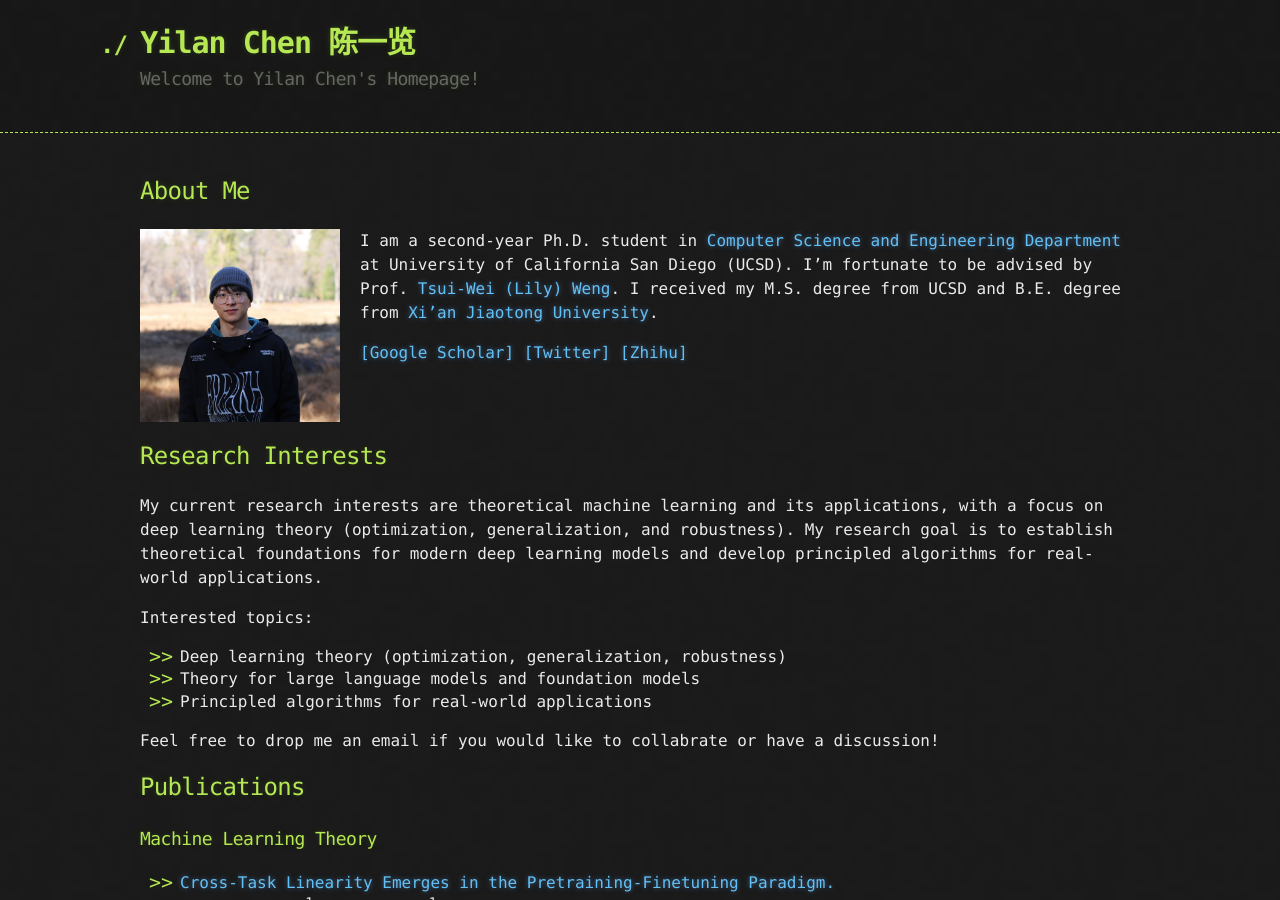
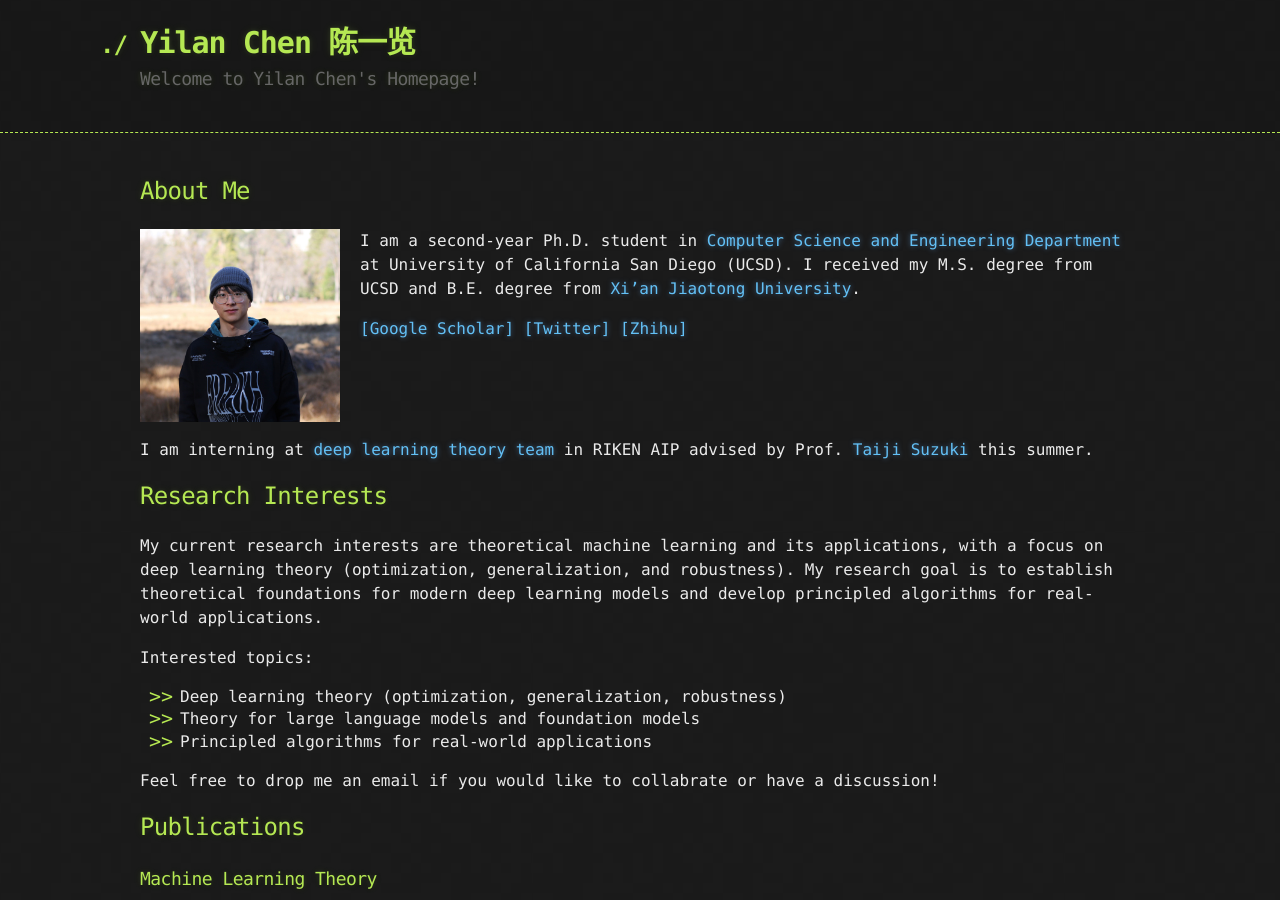
Before and after one commit to yilanchen6/yilanchen6.github.io, a Jekyll site: the page built from index.md, in a window 1280 px wide and 900 px high. Built offline with Jekyll 4.4.1, drawn with Linux system fonts in a browser that asks for light colours.

Commit message:
Update index.md

```diff
--- a/index.md
+++ b/index.md
@@ -16,7 +16,8 @@ https://david-abel.github.io/index.html -->
 </figure> -->
 
 <img src="/images/chenyilan3.jpg" align="left" width="200px" style="margin-right:20px" alt="Yilan's picture" title="Yilan."/>
-I am a second-year Ph.D. student in [Computer Science and Engineering Department](https://cse.ucsd.edu/) at University of California San Diego (UCSD). I'm fortunate to be advised by Prof. [Tsui-Wei (Lily) Weng](https://lilywenglab.github.io/).
+I am a second-year Ph.D. student in [Computer Science and Engineering Department](https://cse.ucsd.edu/) at University of California San Diego (UCSD).
+<!-- I'm fortunate to be advised by Prof. [Tsui-Wei (Lily) Weng](https://lilywenglab.github.io/).  -->
 <!-- Before that, I spent some time as a research intern at [University of Technology Sydney](https://www.uts.edu.au/), advised by Prof. [Richard Xu](https://www.uts.edu.au/staff/yida.xu) and [Shanghai Jiao Tong University](http://en.sjtu.edu.cn/), advised by Prof. [Quanshi Zhang](http://qszhang.com/).  -->
 I received my M.S. degree from UCSD and B.E. degree from [Xi'an Jiaotong University](http://en.xjtu.edu.cn/).
 <!-- Here is my [CV](/files/CV_Yilan_Chen.pdf).  -->
@@ -28,7 +29,7 @@ I received my M.S. degree from UCSD and B.E. degree from [Xi'an Jiaotong Univers
 
 <br clear="left"/>
 
-
+I am interning at [deep learning theory team](https://aip.riken.jp/labs/generic_tech/deep_learn_theory/) in RIKEN AIP advised by Prof. [Taiji Suzuki](https://ibis.t.u-tokyo.ac.jp/suzuki/) this summer.
 
 
 
```
